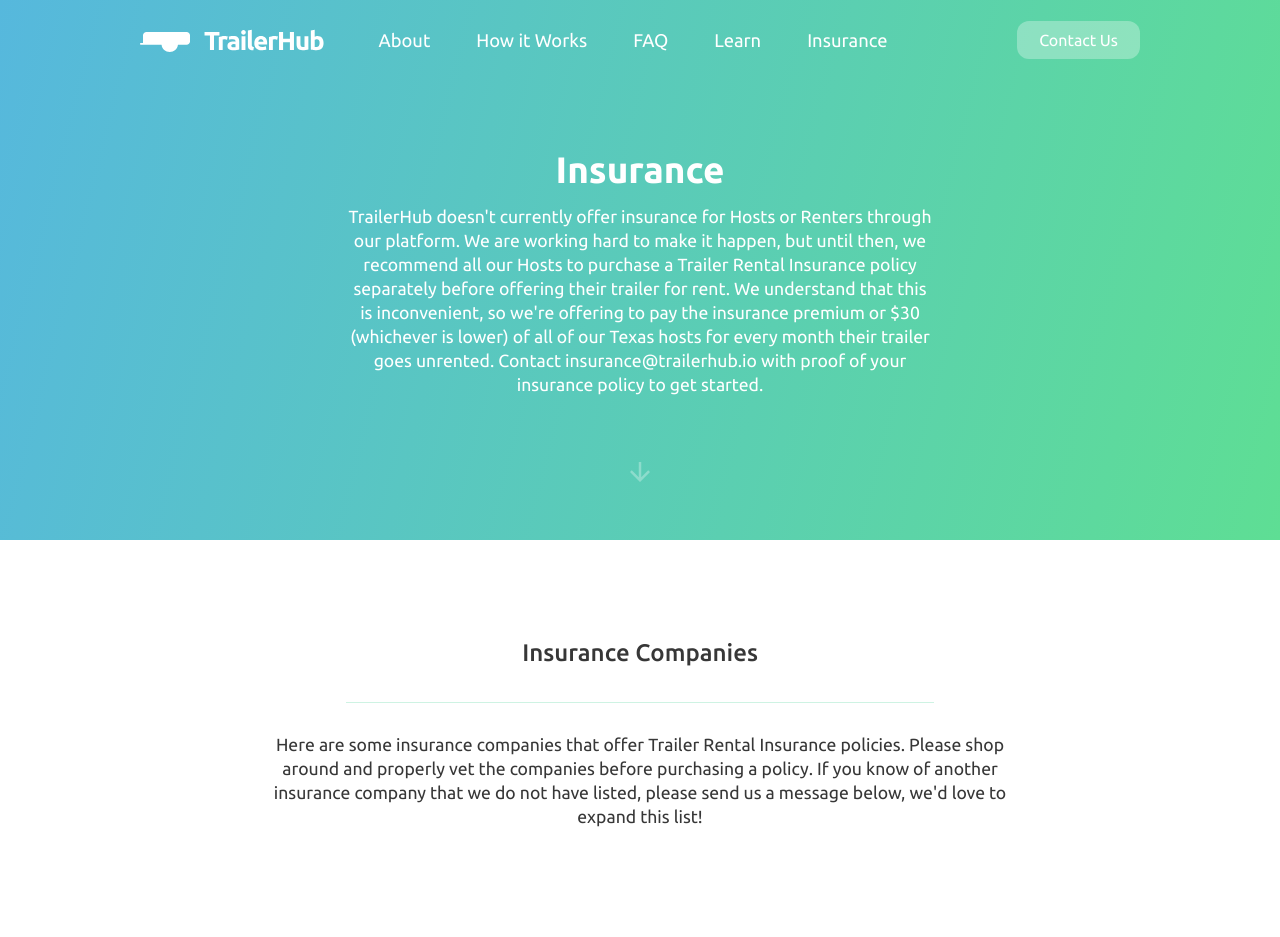
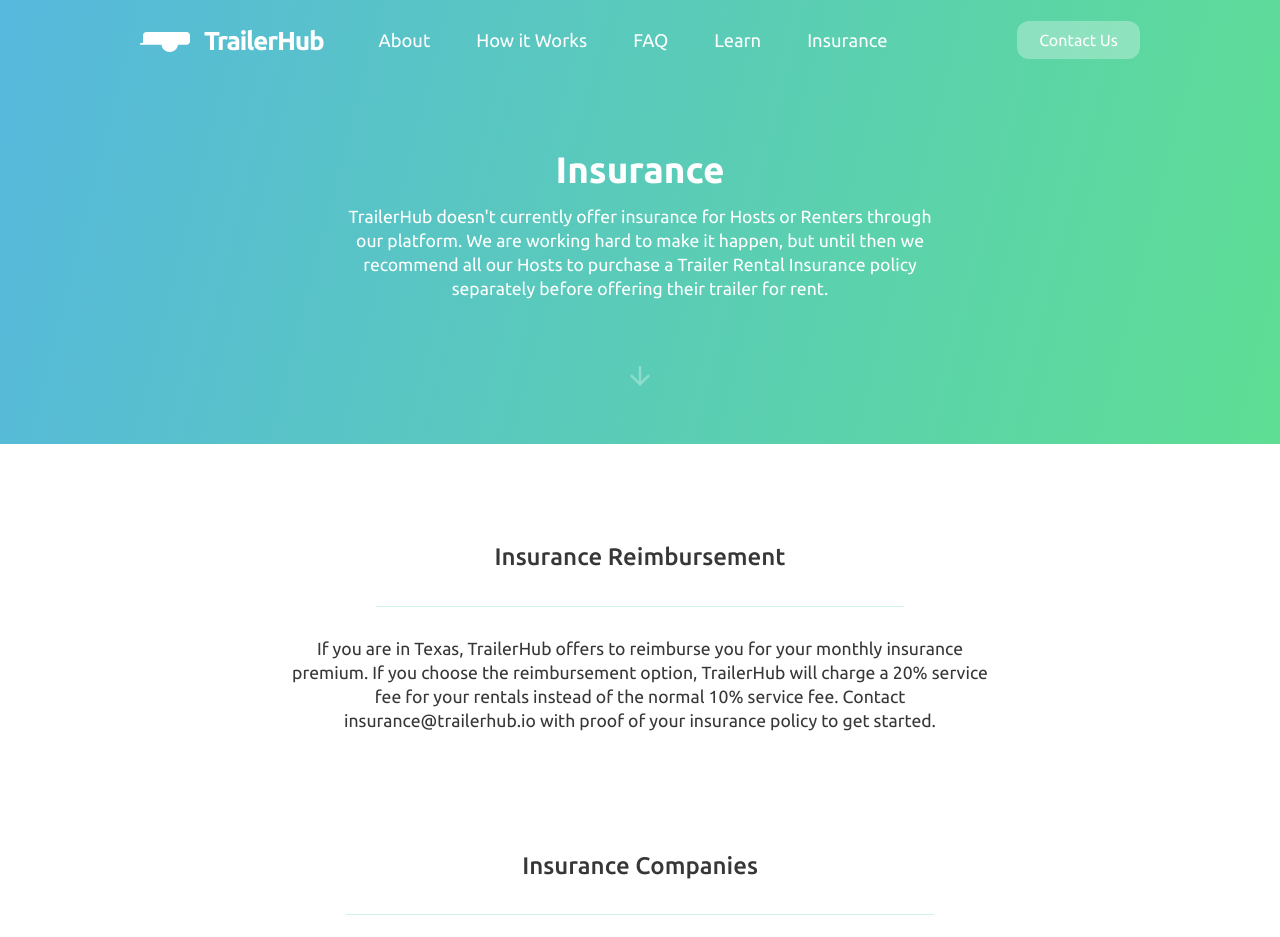
Before and after one commit to TrailerHub/trailerhub_web, a React (Create React App) app: page /insurance in a window 1280 px wide. Shown: the top 937 px of the page. Built offline with nearby package versions, Linux system fonts and the light colour scheme; grey boxes are pictures that could not be loaded.

Commit message:
Added information about our insurance reimbursement options

```diff
--- a/src/components/InsuranceSection/InsuranceSectionElements.js
+++ b/src/components/InsuranceSection/InsuranceSectionElements.js
@@ -31,6 +31,19 @@ export const WhiteMiddleContainer = styled.div`
     @media screen and (max-width: 500px) {
         padding: 100px 10px;
     }
+`;
+
+export const WhiteInnerContainer = styled.div`
+    display: flex;
+    justify-content: center;
+    text-align: center;
+    padding: 00px 50px 100px 50px;
+    // @media screen and (max-width: 1000px) {
+    //     padding: 100px 50px;
+    // }
+    // @media screen and (max-width: 500px) {
+    //     padding: 100px 10px;
+    // }
 `;
 
 export const Grid = styled.div`
--- a/src/components/InsuranceSection/index.js
+++ b/src/components/InsuranceSection/index.js
@@ -1,4 +1,4 @@
-import { Container, Heading, SubHeading, WhiteMiddleContainer, ArrowContainer, DownArrow, H2, HR, CenterFlex, P, Grid } from './InsuranceSectionElements';
+import { Container, Heading, SubHeading, WhiteInnerContainer, WhiteMiddleContainer, ArrowContainer, DownArrow, H2, HR, CenterFlex, P, Grid } from './InsuranceSectionElements';
 import { mainMessage, listMessage, insuranceData } from '../../content/insuranceData'
 import PostContainer from '../PostContainer'
 
@@ -17,6 +17,16 @@ const InsuranceSection = () => {
             </Container>
             <WhiteMiddleContainer>
                 <div>
+                    <WhiteInnerContainer>
+                        <div>
+                            <H2>Insurance Reimbursement</H2>
+                            <CenterFlex><HR /></CenterFlex>
+                            <CenterFlex><P> If you are in Texas, TrailerHub offers to reimburse you for your monthly insurance premium.
+                                If you choose the reimbursement option, TrailerHub will charge a 20% service fee for your rentals
+                                instead of the normal 10% service fee. Contact insurance@trailerhub.io with proof of
+                                your insurance policy to get started.</P></CenterFlex>
+                        </div>
+                    </WhiteInnerContainer>
                     <H2>Insurance Companies</H2>
                     <CenterFlex><HR /></CenterFlex>
                     <CenterFlex><P> {listMessage}</P></CenterFlex>
--- a/src/content/insuranceData.js
+++ b/src/content/insuranceData.js
@@ -1,8 +1,6 @@
 export const mainMessage = `TrailerHub doesn't currently offer insurance for Hosts or Renters through our platform.
-    We are working hard to make it happen, but until then, we recommend all our Hosts to purchase a Trailer Rental Insurance
-    policy separately before offering their trailer for rent. We understand that this is inconvenient, so we're offering to pay the insurance
-    premium or $30 (whichever is lower) of all of our Texas hosts for every month their trailer goes unrented. Contact insurance@trailerhub.io
-    with proof of your insurance policy to get started.`;
+    We are working hard to make it happen, but until then we recommend all our Hosts to purchase a Trailer Rental Insurance
+    policy separately before offering their trailer for rent.`;
 
 export const listMessage = `Here are some insurance companies that offer Trailer Rental
     Insurance policies. Please shop around and properly vet the companies before purchasing a policy.
--- a/src/pages/howitworks.js
+++ b/src/pages/howitworks.js
@@ -5,6 +5,8 @@ import { hostSecOne, hostSecTwo, hostSecThree, hostSecFour, hostSecFive, hostSec
 import InfoContainer from '../components/InfoContainer'
 import { rentSecOne, rentSecTwo, rentSecThree, rentSecFour, rentSecFive, renterAdInfo } from '../content/renterSteps'
 import { PageHeader } from '../components/PageHeader'
+import { CenterFlex, P, WhiteMiddleContainer, H2, HR } from '../components/InsuranceSection/InsuranceSectionElements';
+import { Link as LinkR } from 'react-router-dom'
 
 const HowItWorks = () => {
     const [radioButton, setRadioButton] = useState(true);
@@ -27,6 +29,19 @@ const HowItWorks = () => {
                     </>
                     :
                     <>
+                        <WhiteMiddleContainer>
+                            <div>
+                                <H2>Earning as a Host</H2>
+                                <CenterFlex><HR /></CenterFlex>
+                                <CenterFlex><P> As a Host, you can earn a side income by renting out your underused trailer to people in your community. Here are a couple of examples of how much you could earn: </P></CenterFlex>
+                                <CenterFlex><P> <b>Example 1:</b> you own a 5'x12' utility trailer,
+                                    and you rent it out for a <b>$25 per day</b> rental rate. Your trailer is rented on average 10 days every month, so you will earn <b>$225 per month</b>
+                                    (that's your $25 per day rate multiplied by 10 days, minus the TrailerHub 10% service fee).</P></CenterFlex>
+                                <CenterFlex><P> <b>Example 2:</b> you own a 6'x16' enclosed cargo trailer that you rent out for $70 per day. That's <b>$630 per month</b> if it's rented 10 days per month, and <b>$7,560 per year!</b></P></CenterFlex>
+                                <CenterFlex><P> When calculating your potential profits, remember to factor in your other costs like maintenance, taxes, and insurance. Typically, insurance will cost between $15-$50 per month for the insurance premium. If you are in Texas, TrailerHub offers to reimburse you for your monthly insurance premium. If you choose the reimbursement option, TrailerHub will charge a 20% service fee for your rentals instead of the normal 10% service fee.</P></CenterFlex>
+                                <CenterFlex><P> For more information on insurance and insurance premium reimbursement vist the <LinkR to="/insurance">Insurance</LinkR> page of the website or call us at +1 (888) 777-9423. Happy hosting!</P></CenterFlex>
+                            </div>
+                        </WhiteMiddleContainer>
                         <InfoSection {...hostSecOne} />
                         <InfoSection {...hostSecTwo} />
                         <InfoSection {...hostSecThree} />
```
